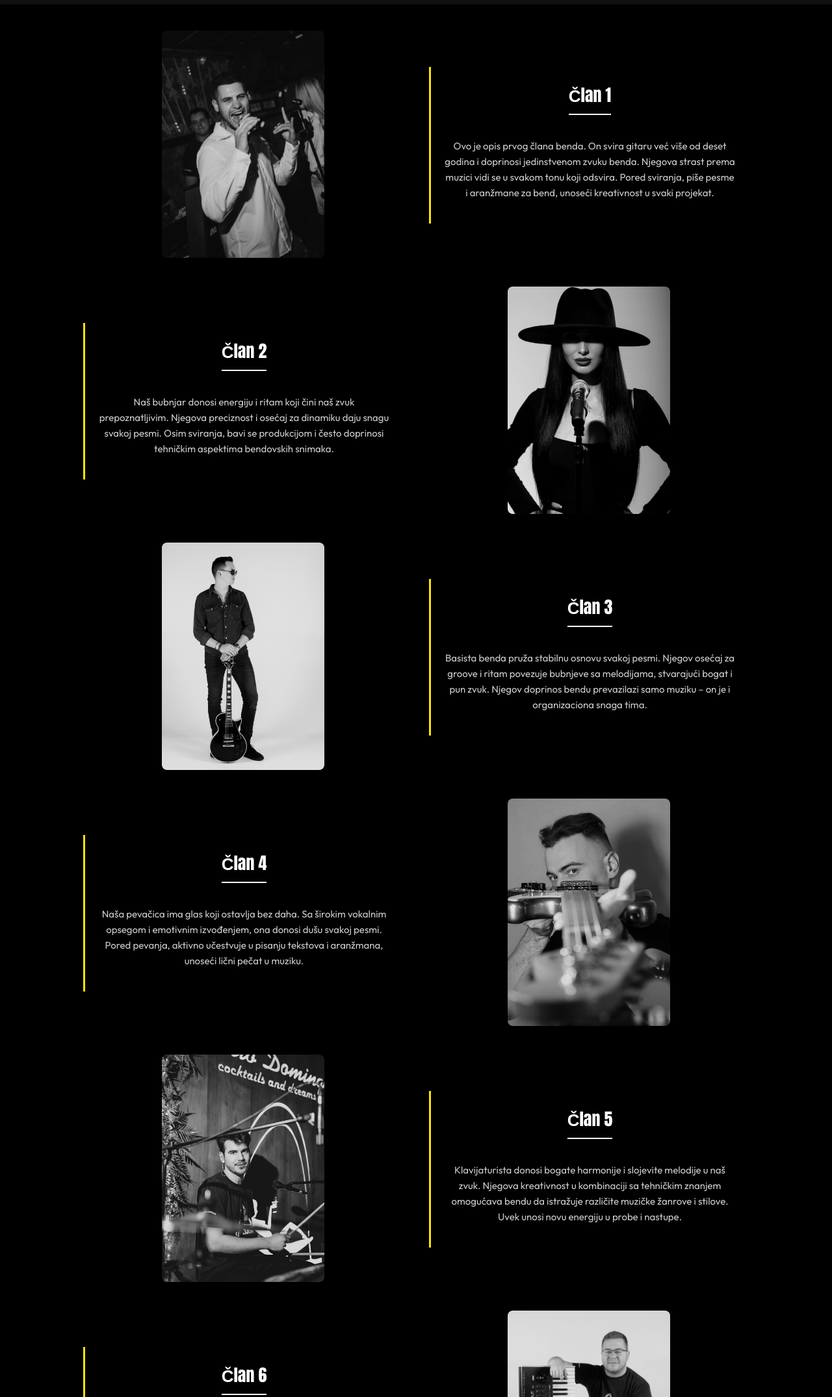
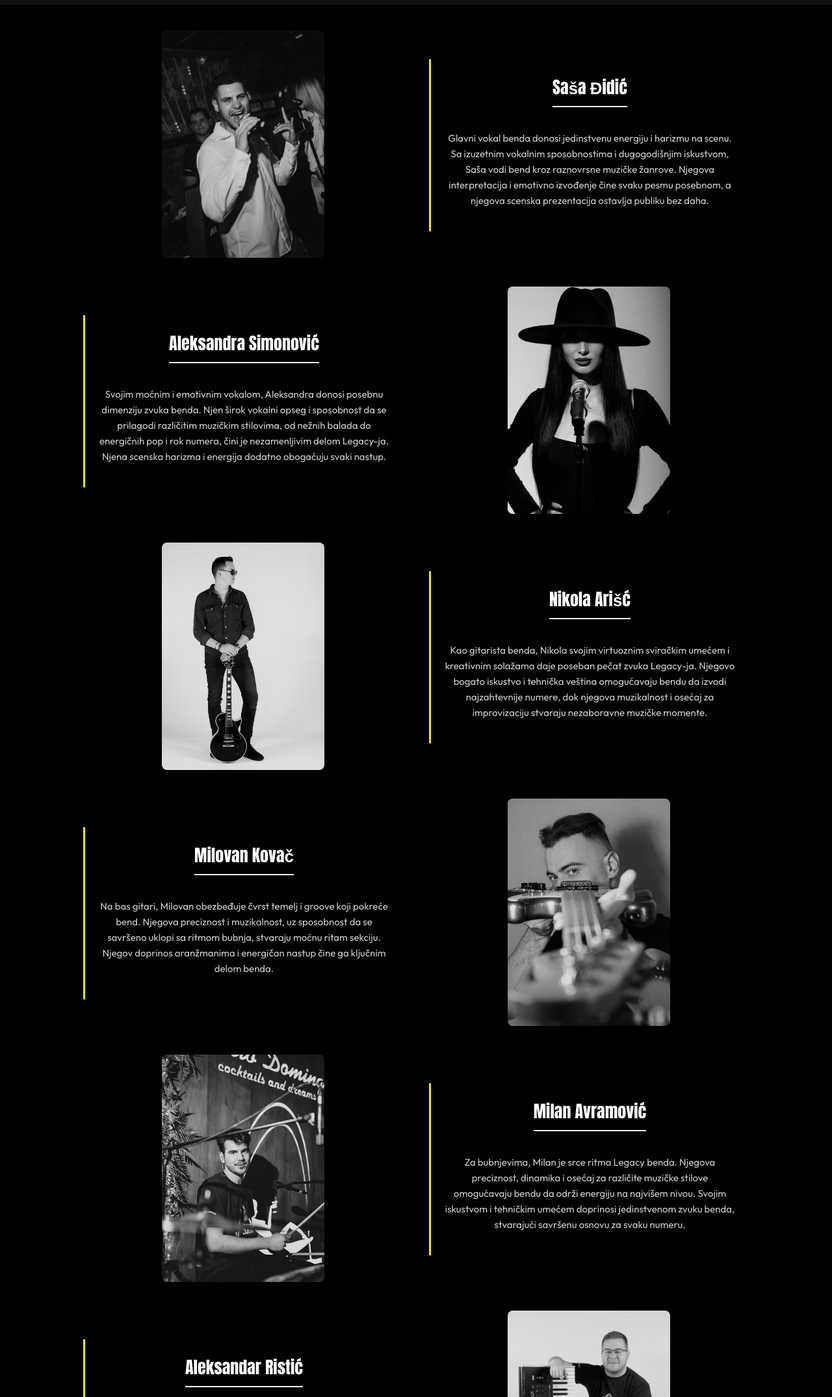
Before and after one commit to bEkiee/legacy, a plain HTML site: page index3.html in a window 1280 px wide. Shown: the part 2320-4470 px from the top of the page at 65% size. Drawn offline with Linux system fonts and the light colour scheme; grey boxes are pictures that could not be loaded.

Commit message:
Update index3.html

```diff
--- a/index3.html
+++ b/index3.html
@@ -659,22 +659,6 @@
         background: rgba(252, 227, 3, 0.1);
     }
 
-    .social-icons {
-        padding-right: 15px;
-        margin-left: auto;
-    }
-
-    .social-icons a {
-        color: #A0A09F;
-        font-size: 18px;
-        margin-left: 15px;
-        transition: color 0.3s ease;
-    }
-
-    .social-icons a:hover {
-        color: var(--highlight-color);
-    }
-
     /* Hero sekcija */
     .hero {
         margin-top: 80px !important;
@@ -1058,51 +1042,51 @@
 
     <section id="members">
         <div>
-            <img src="sale.jpeg" alt="Member 1">
+            <img src="sale.jpeg" alt="Saša Đidić">
         </div>
         <div class="text">
-            <h2>Član 1</h2>
-            <p>Ovo je opis prvog člana benda. On svira gitaru već više od deset godina i doprinosi jedinstvenom zvuku benda. Njegova strast prema muzici vidi se u svakom tonu koji odsvira. Pored sviranja, piše pesme i aranžmane za bend, unoseći kreativnost u svaki projekat.</p>
+            <h2>Saša Đidić</h2>
+            <p>Glavni vokal benda donosi jedinstvenu energiju i harizmu na scenu. Sa izuzetnim vokalnim sposobnostima i dugogodišnjim iskustvom, Saša vodi bend kroz raznovrsne muzičke žanrove. Njegova interpretacija i emotivno izvođenje čine svaku pesmu posebnom, a njegova scenska prezentacija ostavlja publiku bez daha.</p>
         </div>
 
         <div class="text">
-            <h2>Član 2</h2>
-            <p>Naš bubnjar donosi energiju i ritam koji čini naš zvuk prepoznatljivim. Njegova preciznost i osećaj za dinamiku daju snagu svakoj pesmi. Osim sviranja, bavi se produkcijom i često doprinosi tehničkim aspektima bendovskih snimaka.</p>
+            <h2>Aleksandra Simonović</h2>
+            <p>Svojim moćnim i emotivnim vokalom, Aleksandra donosi posebnu dimenziju zvuka benda. Njen širok vokalni opseg i sposobnost da se prilagodi različitim muzičkim stilovima, od nežnih balada do energičnih pop i rok numera, čini je nezamenljivim delom Legacy-ja. Njena scenska harizma i energija dodatno obogaćuju svaki nastup.</p>
         </div>
         <div>
-            <img src="aleksandra.jpg" alt="Member 2">
+            <img src="aleksandra.jpg" alt="Aleksandra Simonović">
         </div>
 
         <div>
-            <img src="nikola.jpg" alt="Member 3">
+            <img src="nikola.jpg" alt="Nikola Arišć">
         </div>
         <div class="text">
-            <h2>Član 3</h2>
-            <p>Basista benda pruža stabilnu osnovu svakoj pesmi. Njegov osećaj za groove i ritam povezuje bubnjeve sa melodijama, stvarajući bogat i pun zvuk. Njegov doprinos bendu prevazilazi samo muziku – on je i organizaciona snaga tima.</p>
+            <h2>Nikola Arišć</h2>
+            <p>Kao gitarista benda, Nikola svojim virtuoznim sviračkim umećem i kreativnim solažama daje poseban pečat zvuka Legacy-ja. Njegovo bogato iskustvo i tehnička veština omogućavaju bendu da izvodi najzahtevnije numere, dok njegova muzikalnost i osećaj za improvizaciju stvaraju nezaboravne muzičke momente.</p>
         </div>
 
         <div class="text">
-            <h2>Član 4</h2>
-            <p>Naša pevačica ima glas koji ostavlja bez daha. Sa širokim vokalnim opsegom i emotivnim izvođenjem, ona donosi dušu svakoj pesmi. Pored pevanja, aktivno učestvuje u pisanju tekstova i aranžmana, unoseći lični pečat u muziku.</p>
+            <h2>Milovan Kovač</h2>
+            <p>Na bas gitari, Milovan obezbeđuje čvrst temelj i groove koji pokreće bend. Njegova preciznost i muzikalnost, uz sposobnost da se savršeno uklopi sa ritmom bubnja, stvaraju moćnu ritam sekciju. Njegov doprinos aranžmanima i energičan nastup čine ga ključnim delom benda.</p>
         </div>
         <div>
-            <img src="milovan.jpg" alt="Member 4">
+            <img src="milovan.jpg" alt="Milovan Kovač">
         </div>
 
         <div>
-            <img src="lemi.jpg" alt="Member 5">
+            <img src="lemi.jpg" alt="Milan Avramović">
         </div>
         <div class="text">
-            <h2>Član 5</h2>
-            <p>Klavijaturista donosi bogate harmonije i slojevite melodije u naš zvuk. Njegova kreativnost u kombinaciji sa tehničkim znanjem omogućava bendu da istražuje različite muzičke žanrove i stilove. Uvek unosi novu energiju u probe i nastupe.</p>
+            <h2>Milan Avramović</h2>
+            <p>Za bubnjevima, Milan je srce ritma Legacy benda. Njegova preciznost, dinamika i osećaj za različite muzičke stilove omogućavaju bendu da održi energiju na najvišem nivou. Svojim iskustvom i tehničkim umećem doprinosi jedinstvenom zvuku benda, stvarajući savršenu osnovu za svaku numeru.</p>
         </div>
 
         <div class="text">
-            <h2>Član 6</h2>
-            <p>Prateći vokali i gitara daju dodatnu dubinu zvuka benda. Ovaj član doprinosi harmonijama koje obogaćuju pesme i pružaju slojevitost muzičkom izrazu. Njegova energija na sceni čini svaki nastup posebnim i nezaboravnim.</p>
+            <h2>Aleksandar Ristić</h2>
+            <p>Na klavijaturama, Aleksandar stvara bogate harmonije i atmosferu koja upotpunjuje zvuk benda. Njegovo klasično muzičko obrazovanje i poznavanje različitih muzičkih žanrova omogućavaju mu da doda posebnu dimenziju svakoj pesmi. Svojim talentom i kreativnošću značajno doprinosi aranžmanima i ukupnom zvuku benda.</p>
         </div>
         <div>
-            <img src="beki.jpeg" alt="Member 6">
+            <img src="beki.jpeg" alt="Aleksandar Ristić">
         </div>
     </section>
 
```
